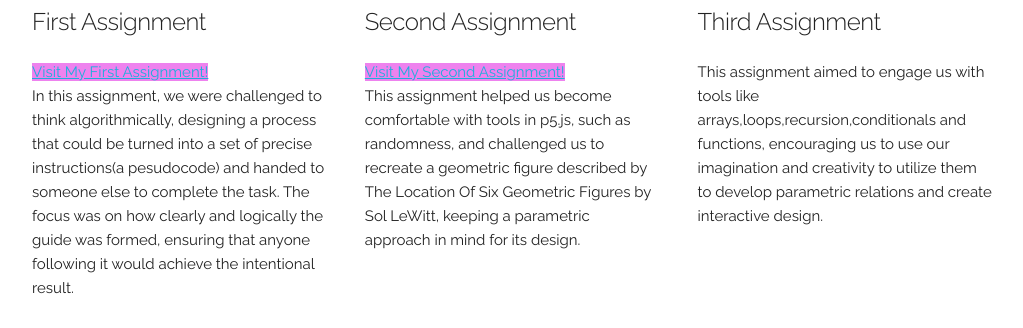
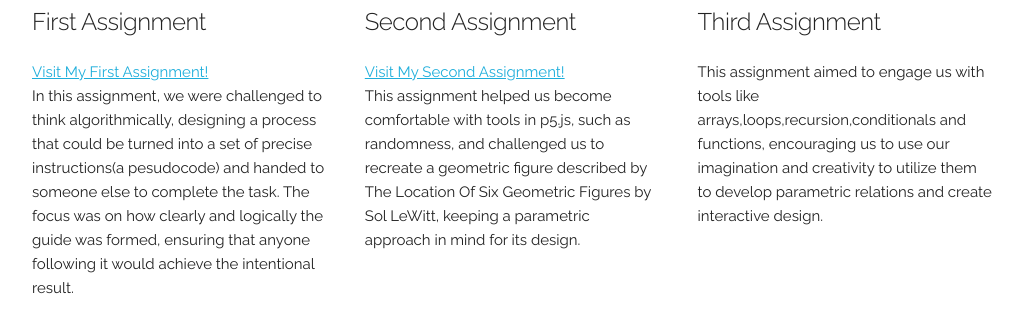
Before and after one commit to theodorasakaloglou/css, a plain HTML site: page index.html in a window 1280 px wide. Shown: the part 532-860 px from the top of the page, without its empty margins (128-1151 px from the left). Drawn offline with Linux system fonts and the light colour scheme.

Commit message:
Update index.html

```diff
--- a/index.html
+++ b/index.html
@@ -44,13 +44,13 @@
       <div class="four columns">
         <img src="one.png" class= "scale-with-grid">
         <h5>First Assignment</h5>
-        <a href="https://drive.google.com/file/d/1h_gVop4kbKLiu0nxvVn2ewa3sCNTpIbG/view?usp=drive_link" style="background-color:Violet;">Visit My First Assignment!</a>
+        <a href="https://drive.google.com/file/d/1h_gVop4kbKLiu0nxvVn2ewa3sCNTpIbG/view?usp=drive_link">Visit My First Assignment!</a>
         <p>In this assignment, we were challenged to think algorithmically, designing a process that could be turned into a set of precise instructions(a pesudocode) and handed to someone else to complete the task. The focus was on how clearly and logically the guide was formed, ensuring that anyone following it would achieve the intentional result.</p>
       </div>
       <div class="four columns">
         <img src="two.png" class= "scale-with-grid">
         <h5>Second Assignment</h5>
-        <a href="https://drive.google.com/file/d/1AYgy4Da4Vk38lYGBJg36yjq_mJ9bSANW/view?usp=drive_link" style="background-color:Violet;">Visit My Second Assignment!</a>
+        <a href="https://drive.google.com/file/d/1AYgy4Da4Vk38lYGBJg36yjq_mJ9bSANW/view?usp=drive_link">Visit My Second Assignment!</a>
         <p>This assignment helped us become comfortable with tools in p5.js, such as randomness, and challenged us to recreate a geometric figure described by The Location Of Six Geometric Figures by Sol LeWitt, keeping a parametric approach in mind for its design.</p>
       </div>
       <div class="four columns">
```
